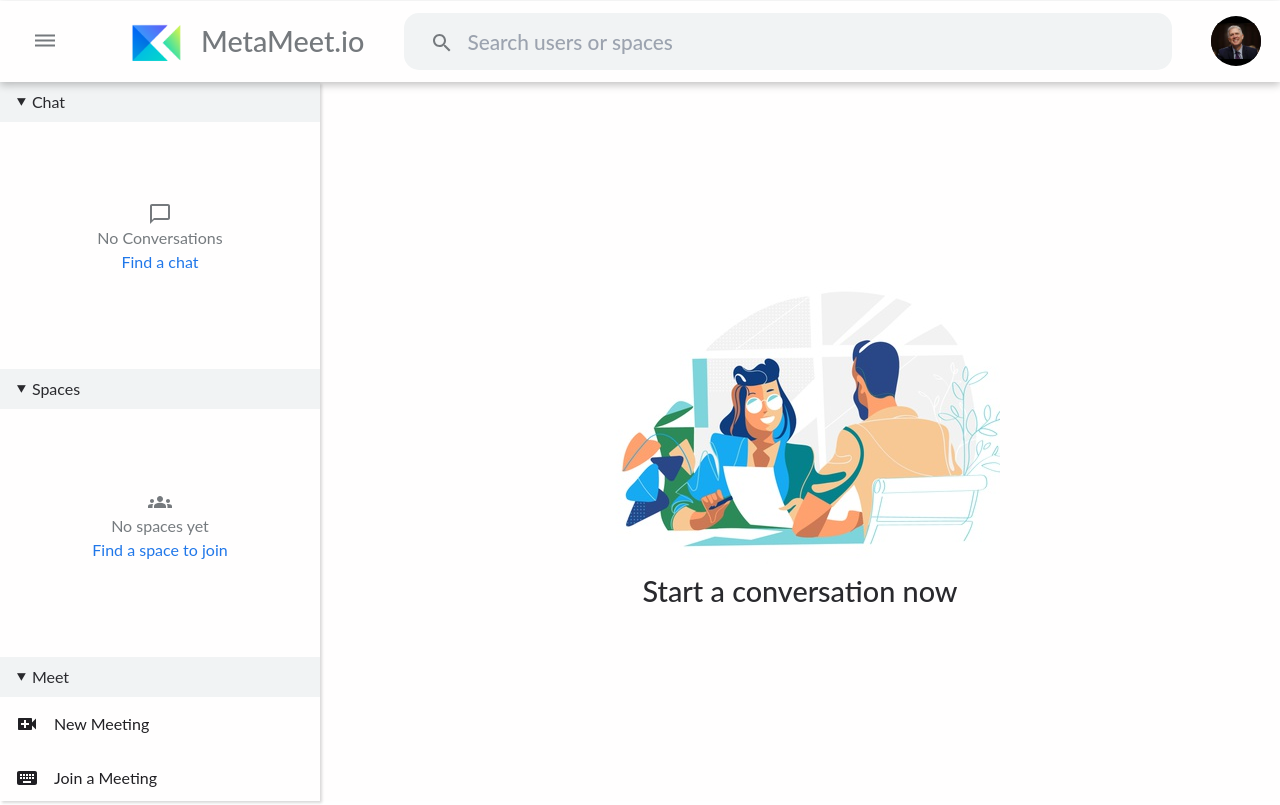
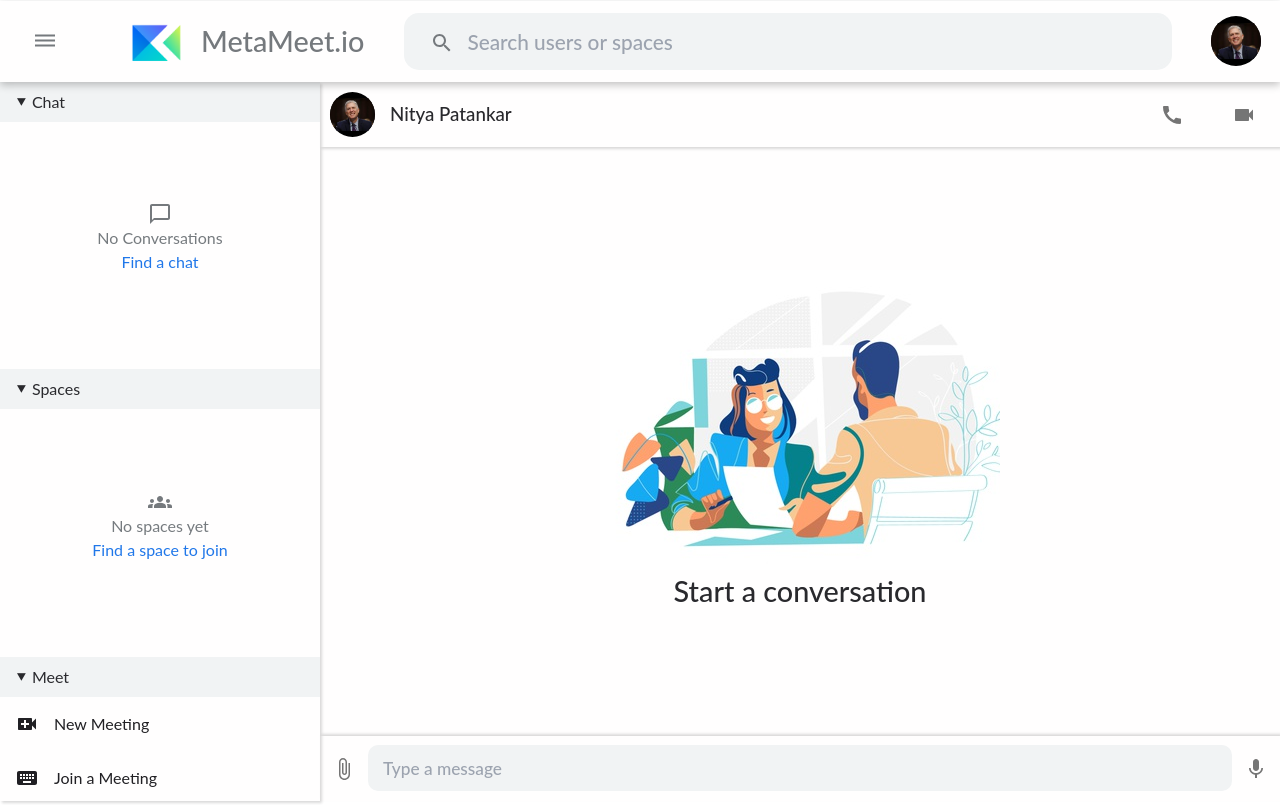
Before and after one commit to Yash621/meta-meet, a Next.js app in the folder frontend/: page /chat in a window 1280 px wide. Built offline with nearby package versions, Linux system fonts and the light colour scheme.

Commit message:
implemented chat component

```diff
--- /dev/null
+++ b/frontend/components/ChatComp/ChatComp.module.css
@@ -0,0 +1,92 @@
+.container {
+  width: 100%;
+  height: 100%;
+  display: flex;
+  flex-direction: column;
+  justify-content: center;
+  align-items: center;
+  /* background-color: red; */
+}
+.profileContainer {
+  height: 10%;
+  width: 100%;
+  display: flex;
+  flex-direction: row;
+  justify-content: space-between;
+  align-items: center;
+  /* background-color: blue; */
+  box-shadow: rgba(0, 0, 0, 0.15) 1.95px 1.95px 2.6px;
+  object-fit: contain;
+}
+.chatboxContainer {
+  height: 90%;
+  width: 100%;
+  display: flex;
+  flex-direction: column;
+  justify-content: center;
+  align-items: center;
+  /* background-color: green; */
+}
+.chatInputContainer {
+  height: 10%;
+  width: 100%;
+  display: flex;
+  flex-direction: row;
+  justify-content: center;
+  align-items: center;
+  box-shadow: rgba(0, 0, 0, 0.15) 1.95px -1.95px 2.6px;
+}
+.profileAvatar {
+  display: flex;
+  flex-direction: row;
+  justify-content: center;
+  align-items: center;
+  height: 45px;
+  width: 45px;
+  border-radius: 50%;
+  background-color: black;
+  object-fit: contain;
+  overflow: hidden;
+}
+.profile {
+  height: 100%;
+  width: auto;
+  padding: 10px;
+  display: flex;
+  justify-content: space-around;
+  align-items: center;
+  /* background-color: grey; */
+}
+.profileName {
+  height: 100%;
+  width: auto;
+  display: flex;
+  justify-content: center;
+  align-items: center;
+  font-size: 0.65em;
+  margin-left: 15px;
+}
+.contact {
+  height: 100%;
+  width: 15%;
+  display: flex;
+  justify-content: space-around;
+  align-items: center;
+  /* background-color: yellow; */
+  font-size: 1em;
+}
+.input {
+  height: 70%;
+  width: 95%;
+  font-size: 0.6em;
+  display: flex;
+  justify-content: center;
+  align-items: center;
+  border-radius: 10px;
+  background-color: #f1f3f4;
+  border: none;
+  padding-left: 15px;
+}
+.input:focus {
+  outline: none;
+}
--- /dev/null
+++ b/frontend/components/ChatComp/ChatComp.tsx
@@ -0,0 +1,60 @@
+import React from "react";
+import chat from "../../pages/chat";
+import chatCompCSS from "./chatComp.module.css";
+import CallIcon from "@mui/icons-material/Call";
+import VideocamIcon from "@mui/icons-material/Videocam";
+import MicIcon from "@mui/icons-material/Mic";
+import AttachFileIcon from "@mui/icons-material/AttachFile";
+import profilePicture from "../../public/static/images/profile-photo.jpeg";
+import Image from "next/image";
+import IconButton from "@material-ui/core/IconButton";
+import chatGraphic from "../../public/static/images/chat-page-graphic.jpg";
+
+function ChatComp() {
+  return (
+    <div className={chatCompCSS.container}>
+      <div className={chatCompCSS.profileContainer}>
+        <div className={chatCompCSS.profile}>
+          <div className={chatCompCSS.profileAvatar}>
+            <Image src={profilePicture} alt="profile" />
+          </div>
+          <div className={chatCompCSS.profileName}>Nitya Patankar</div>
+        </div>
+        <div className={chatCompCSS.contact}>
+          <div className={chatCompCSS.iconContainer}>
+            <IconButton>
+              <CallIcon />
+            </IconButton>
+          </div>
+          <div className={chatCompCSS.iconContainer}>
+            <IconButton>
+              <VideocamIcon />
+            </IconButton>
+          </div>
+        </div>
+      </div>
+      <div className={chatCompCSS.chatboxContainer}>
+        <Image src={chatGraphic} alt="chat" />
+        Start a conversation
+      </div>
+      <div className={chatCompCSS.chatInputContainer}>
+        <div className={chatCompCSS.fileAttachContainer}>
+          <IconButton>
+            <AttachFileIcon />
+          </IconButton>
+        </div>
+        <input
+          className={chatCompCSS.input}
+          placeholder="Type a message"
+        ></input>
+        <div className={chatCompCSS.micIconContainer}>
+          <IconButton>
+            <MicIcon />
+          </IconButton>
+        </div>
+      </div>
+    </div>
+  );
+}
+
+export default ChatComp;
--- a/frontend/pages/_app.js
+++ b/frontend/pages/_app.js
@@ -1,20 +1,8 @@
 import "../styles/globals.css";
 import { Provider } from "react-redux";
 import { store } from "./store";
-import { useEffect } from "react";
 
 function MyApp({ Component, pageProps }) {
-  useEffect(() => {
-    const script_a = document.createElement("script");
-    const script_b = document.createElement("script");
-    const script_c = document.createElement("script");
-    script_a.src = "https://code.jquery.com/jquery-3.5.1.min.js";
-    script_b.src = "https://meet.jit.si/libs/lib-jitsi-meet.min.js";
-    script_c.src = "https://meet.jit.si/external_api.js";
-    document.body.appendChild(script_a);
-    document.body.appendChild(script_b);
-    document.body.appendChild(script_c);
-  }, []);
   return (
     <Provider store={store}>
       <Component {...pageProps} />
--- a/frontend/pages/chat/index.tsx
+++ b/frontend/pages/chat/index.tsx
@@ -28,6 +28,8 @@ import { useMeeting } from "@videosdk.live/react-sdk";
 import io from "socket.io-client";
 import { uid } from "../../utils/uid";
 import { useRouter } from "next/router";
+import ChatComp from "../../components/ChatComp/ChatComp";
+import { tabScrollButtonClasses } from "@mui/material";
 // const socket = io.connect("http://localhost:5000", {
 //   transports: ["websocket"],
 // });
@@ -41,6 +43,7 @@ function index() {
   const router = useRouter();
   const [searchBarHighlight, setSearchBarHighlight] = useState(false);
   const [searchBarHighlightType, setSearchBarHighlightType] = useState("");
+  const [chatComp, setChatComp] = useState(tabScrollButtonClasses);
 
   useEffect(() => {
     setMeetingId(uid());
@@ -159,10 +162,16 @@ function index() {
             </div>
           </div>
         </div>
-        <div className={chatPageCSS.serachResultContainer}>
-          <Image src={graphic} />
-          <p> Start a conversation now </p>
-        </div>
+        {chatComp ? (
+          <div className={chatPageCSS.serachResultContainer}>
+            <ChatComp />
+          </div>
+        ) : (
+          <div className={chatPageCSS.serachResultContainer}>
+            <Image src={graphic} />
+            <p> Start a conversation now </p>
+          </div>
+        )}
       </div>
     </div>
   );
--- a/frontend/pages/index.js
+++ b/frontend/pages/index.js
@@ -7,9 +7,8 @@ export default function Home() {
     <div className={styles.container}>
       <Head>
         <title>MetaMeet.io</title>
-        <link rel="icon" href="/static/images/title-logo.png" />
+        <link rel="icon" href="static/images/title-logo.png" />
       </Head>
-
       <LandingPage />
     </div>
   );
```
Also changed, not shown: frontend/public/static/images/chat.png (added).
